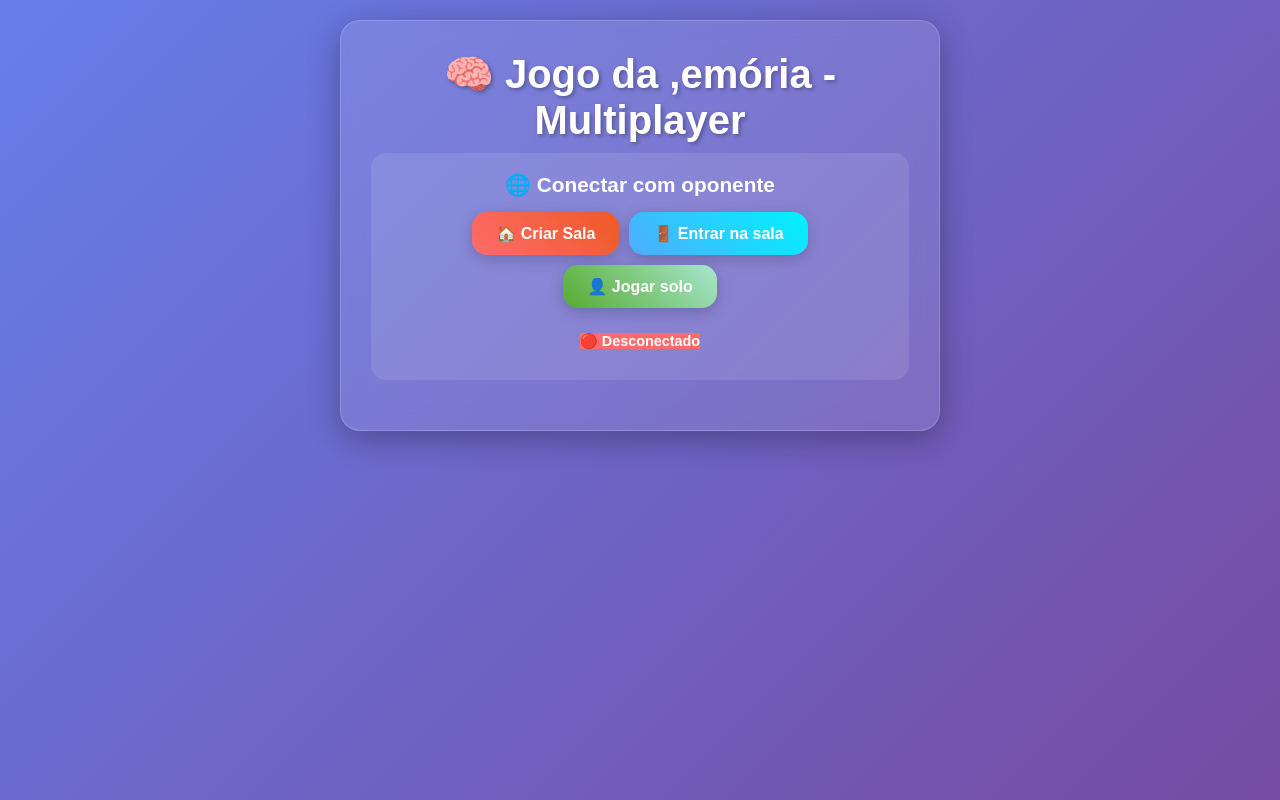
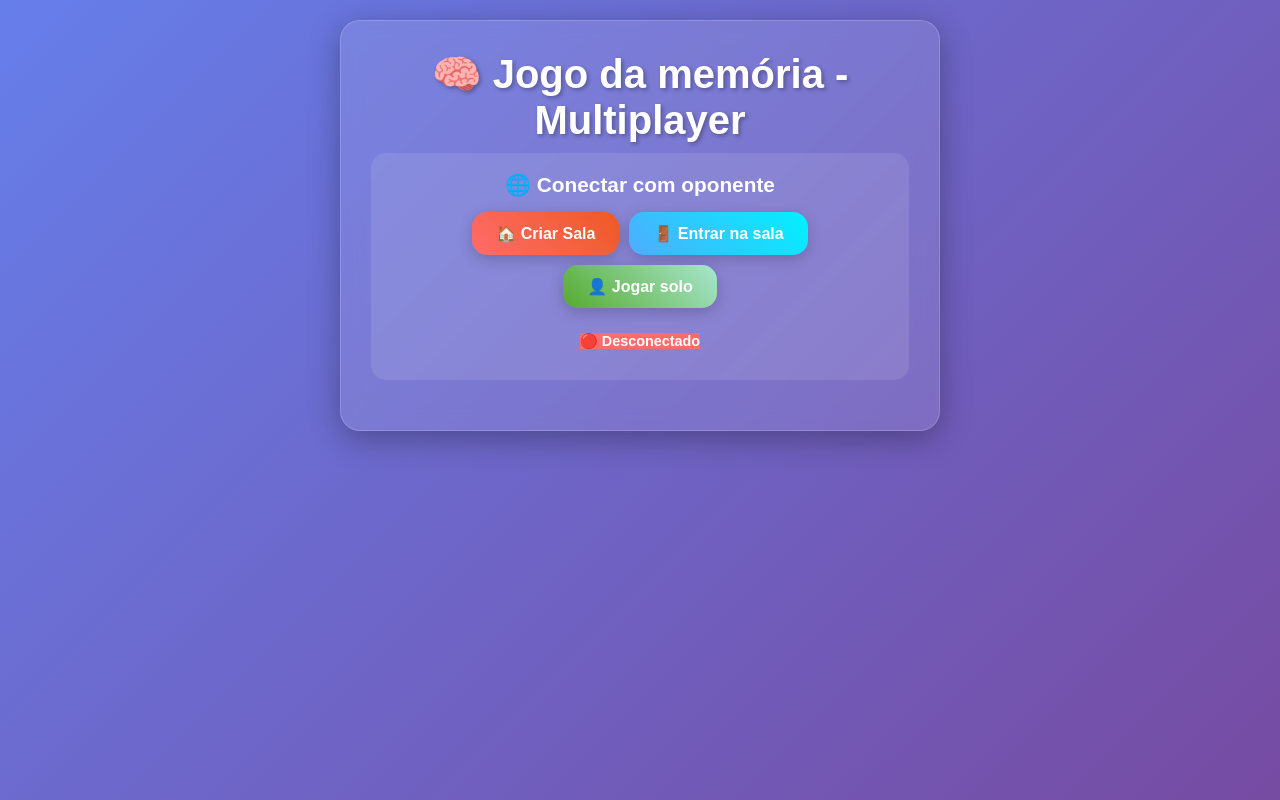
Before and after one commit to GeovanaNoronha/game_project_1.4, a plain HTML site: page puzzle_game/index2.html in a window 1280 px wide. Drawn offline with Linux system fonts and the light colour scheme.

Commit message:
Update index2.html

```diff
--- a/puzzle_game/index2.html
+++ b/puzzle_game/index2.html
@@ -310,7 +310,7 @@
 </head>
 <body>
     <div class="game-container">
-        <h1>🧠 Jogo da ,emória - Multiplayer</h1>
+        <h1>🧠 Jogo da memória - Multiplayer</h1>
 
         <div class="connection-panel" id="connectionPanel">
             <h3>🌐 Conectar com oponente</h3>
```
